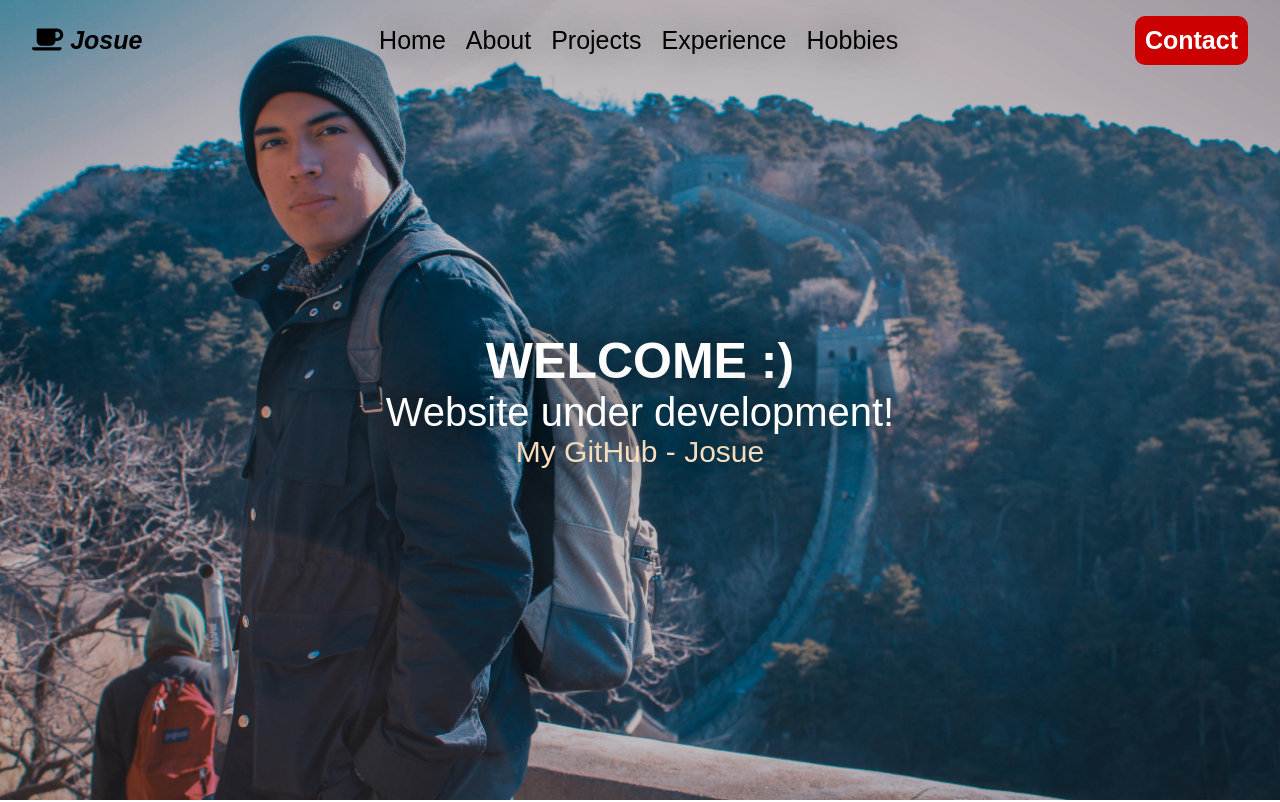
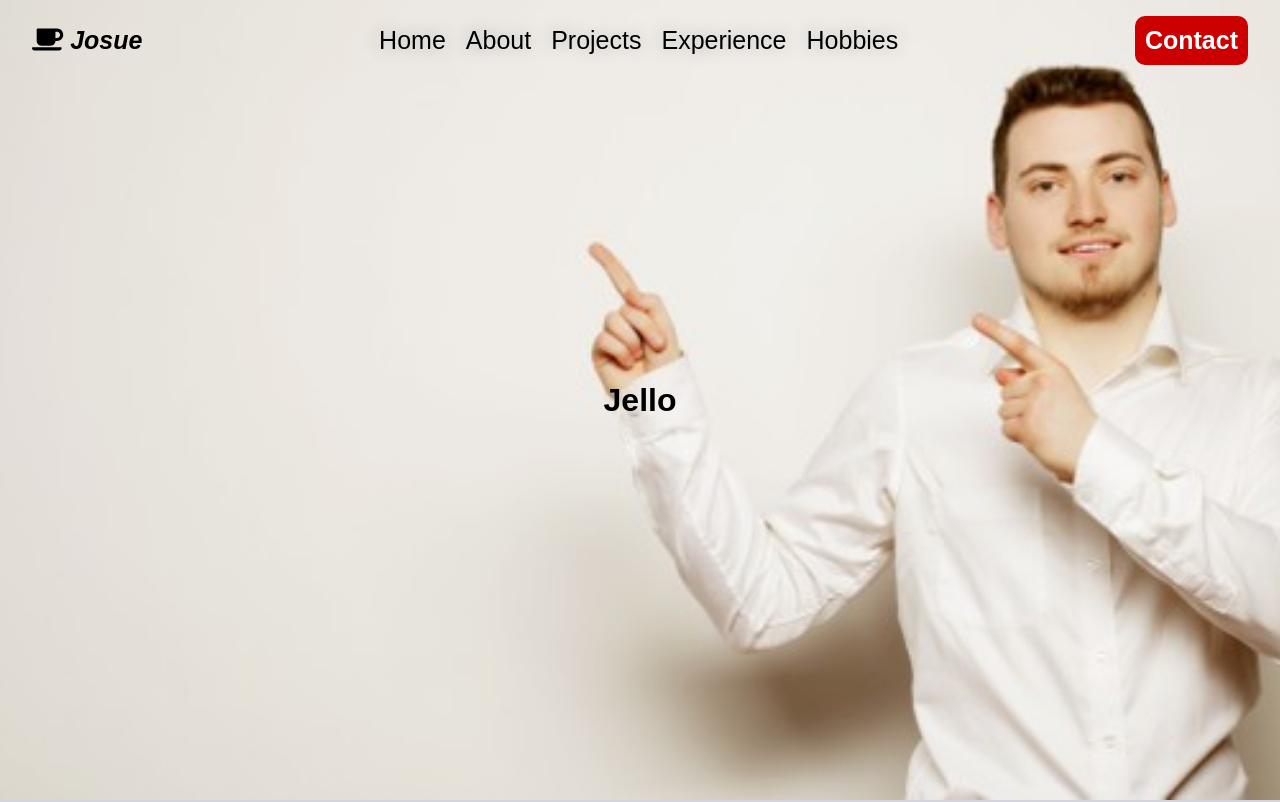
Before and after one commit to JosuContrer/josucontrer.github.io, a React (Create React App) app in the folder SourceCode/: page / in a window 1280 px wide. Shown: the top 802 px of the page. Built offline with nearby package versions, Linux system fonts and the light colour scheme.

Commit message:
Added react scroll and added 400 page without stylesheet.

```diff
--- a/SourceCode/package.json
+++ b/SourceCode/package.json
@@ -18,7 +18,7 @@
     "react-icons": "^4.1.0",
     "react-router-dom": "^5.2.0",
     "react-scripts": "4.0.1",
-    "styled-components": "^5.2.1",
+    "react-scroll": "^1.8.1",
     "web-vitals": "^0.2.4"
   },
   "scripts": {
--- a/SourceCode/src/App.js
+++ b/SourceCode/src/App.js
@@ -1,12 +1,14 @@
 import React, {useState} from 'react';
+
+import { Switch, Route } from 'react-router-dom';
+import { Element } from 'react-scroll';
 
 import Navbar from './components/Navbar';
 import UnderDevelopment from './components/UnderDevelopment';
 import AboutCard from './components/AboutCard';
 import DropDown from './components/DropDown';
-
-import {BrowserRouter as Router, Switch, Route, Link} from 'react-router-dom';
-import { TitleCard } from './components/TitleCard';
+import TitleCard from './components/TitleCard';
+import ErrorPage from './components/ErrorPage';
 
 import './App.scss';
 
@@ -20,15 +22,18 @@ function App() {
 
   return (
     <>
-      <Router>
-        <Navbar toggle={toggle}/>
-        <DropDown toggle={toggle} isOpen={isOpen}/>
-        <Switch>
-          <Route path='/' component={UnderDevelopment}/>
-          {/* <Route path='/home' TitleCard/>
-          <AboutCard/> */}
-        </Switch>
-      </Router>
+      <Navbar toggle={toggle}/>
+      <DropDown toggle={toggle} isOpen={isOpen}/>
+      <Switch>
+        <Route exact path='/'>
+          <Element name='/home'> <TitleCard/> </Element>
+          <Element name='/about'> <AboutCard/> </Element>
+          {/*<Route path='/' UnderDevelopment/> */}
+        </Route>
+        <Route exact path='*'>
+          <ErrorPage/>
+        </Route>
+      </Switch>
     </>
   );
 }
--- /dev/null
+++ b/SourceCode/src/components/ErrorPage.js
@@ -0,0 +1,18 @@
+import React from 'react'
+
+import { contactData } from '../data/ContactData';
+
+export default function ErrorPage() {
+    return (
+        <div>
+            <h1>ERROR PAGE OOPS</h1>
+            <div>
+                {contactData.map((item, index) =>
+                    <a href={item.link}>
+                        {item.icon}
+                    </a>
+                )}
+            </div>
+        </div>
+    )
+}
--- a/SourceCode/src/components/Navbar.js
+++ b/SourceCode/src/components/Navbar.js
@@ -1,6 +1,6 @@
 import React from 'react';
 import './Navbar.scss';
-import {Link} from 'react-router-dom';
+import {Link} from 'react-scroll';
 
 import { FontAwesomeIcon } from '@fortawesome/react-fontawesome'
 import { faCoffee, faBars } from '@fortawesome/free-solid-svg-icons'
@@ -15,7 +15,7 @@ const Navbar = ({toggle}) => {
              </a>
              <div className='NavMenuTitles'>
                  {menuData.map((item, index)=>
-                    <Link className='NavMenuLinks' to={item.link} key={index}>
+                    <Link className='NavMenuLinks' to={item.link} key={index} spy={true} smooth={true} offset={50} duration={500}>
                         {item.title}
                     </Link>
                  )}
--- a/SourceCode/src/components/Navbar.scss
+++ b/SourceCode/src/components/Navbar.scss
@@ -39,7 +39,7 @@ div{
                 cursor: pointer;
                 text-decoration: none;
                 color: black;
-                text-shadow: 0 0 45px rgb(36, 35, 35);
+                text-shadow: 0 0 20px rgba(36, 35, 35, 0.322);
             }
         }
 
--- a/SourceCode/src/components/TitleCard.js
+++ b/SourceCode/src/components/TitleCard.js
@@ -3,7 +3,7 @@ import React from 'react';
 import './TitleCard.scss';
 import BackgroundTitleImg from '../images/TitleCardBackground.jpg'
 
-export const TitleCard = () => {
+const TitleCard = () => {
     return (
         <div className="TitleCardContainer">
             <div className="TitleCardWrapper">
@@ -13,3 +13,5 @@ export const TitleCard = () => {
         </div>
     )
 }
+
+export default TitleCard
--- a/SourceCode/src/data/ContactData.js
+++ b/SourceCode/src/data/ContactData.js
@@ -6,5 +6,4 @@ export const contactData = [
     {title: "Linkedin", icon: <FontAwesomeIcon icon={faLinkedin}/>, link: "https://www.linkedin.com/in/josue-contreras-127238141/"},
     {title: "Youtube", icon: <FontAwesomeIcon icon={faYoutube}/>, link: "https://www.youtube.com/watch?v=Y4B4QkW97oU&t=23s&ab_channel=JosueContreras"},
     {title: "Instagram", icon: <FontAwesomeIcon icon={faInstagram}/>, link: "https://www.instagram.com/contrerasjosu/"}
-
 ]
```
Also changed, not shown: 2 other files (tests, documents, lock files or other folders).
